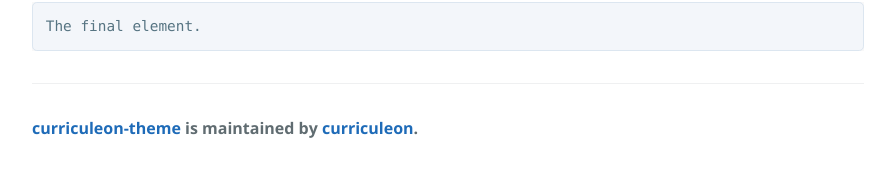
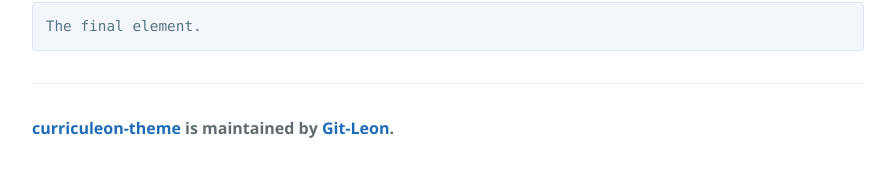
Before and after one commit to curriculeon/curriculeon-theme, a Jekyll site: the page built from index.md, in a window 1280 px wide and 900 px high, scrolled down 3100 px. Shown: the part 728-897 px from the top of the window, without its empty margins (192-1087 px from the left). Built offline with Jekyll 4.4.1, drawn with Linux system fonts in a browser that asks for light colours.

Commit message:
updated theme

```diff
--- a/_layouts/default.html
+++ b/_layouts/default.html
@@ -41,7 +41,8 @@
 
       <footer class="site-footer">
         {% if site.github.is_project_page %}
-          <span class="site-footer-owner"><a href="https://curriculeon.github.io/Curriculeon/courses/new-content/">{{ site.github.repository_name }}</a> is maintained by <a href="{{ site.github.owner_url }}">{{ site.github.owner_name }}</a>.</span>
+          <!-- <span class="site-footer-owner"><a href="https://curriculeon.github.io/Curriculeon/courses/new-content/">{{ site.github.repository_name }}</a> is maintained by <a href="{{ site.github.owner_url }}">{{ site.github.owner_name }}</a>.</span> -->
+          <span class="site-footer-owner"><a href="https://curriculeon.github.io/Curriculeon/courses/new-content/">{{ site.github.repository_name }}</a> is maintained by <a href="https://github.com/git-leon/">Git-Leon</a>.</span>
         {% endif %}
       </footer>
     </main>
```
